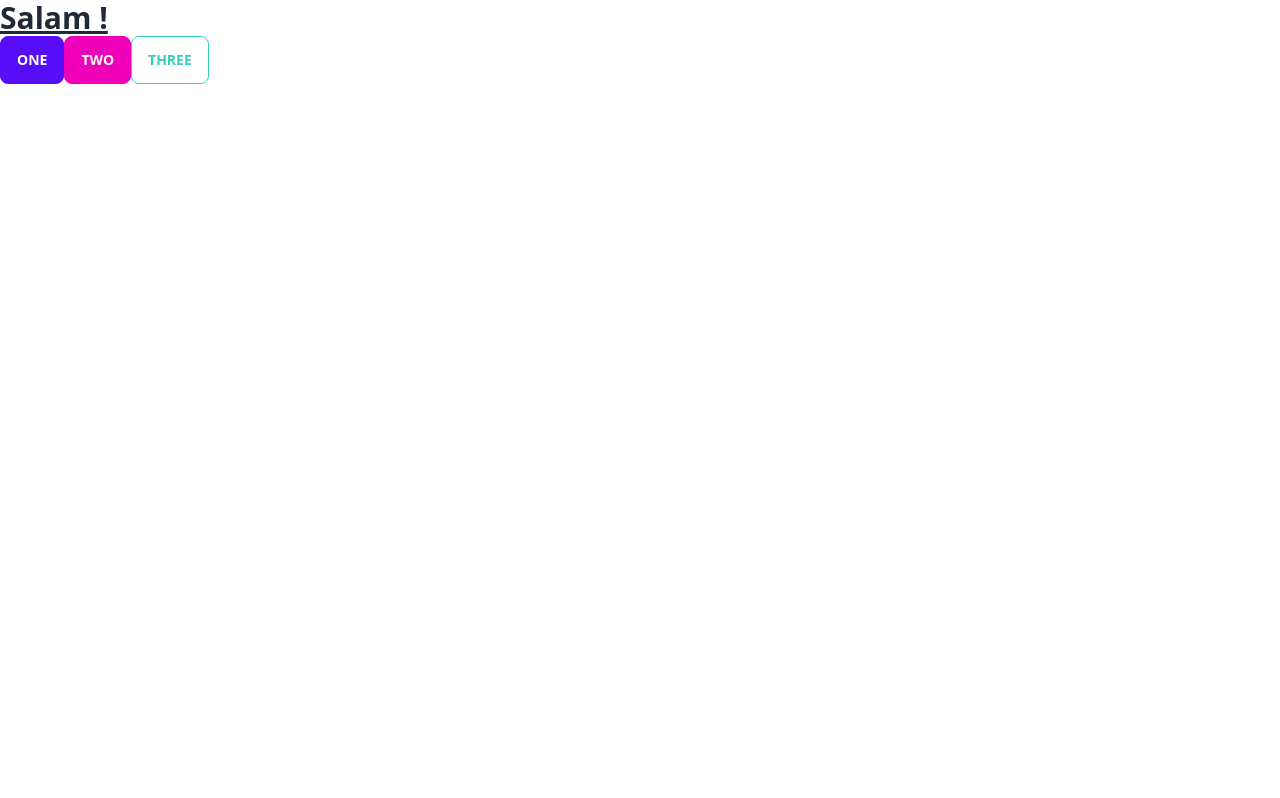
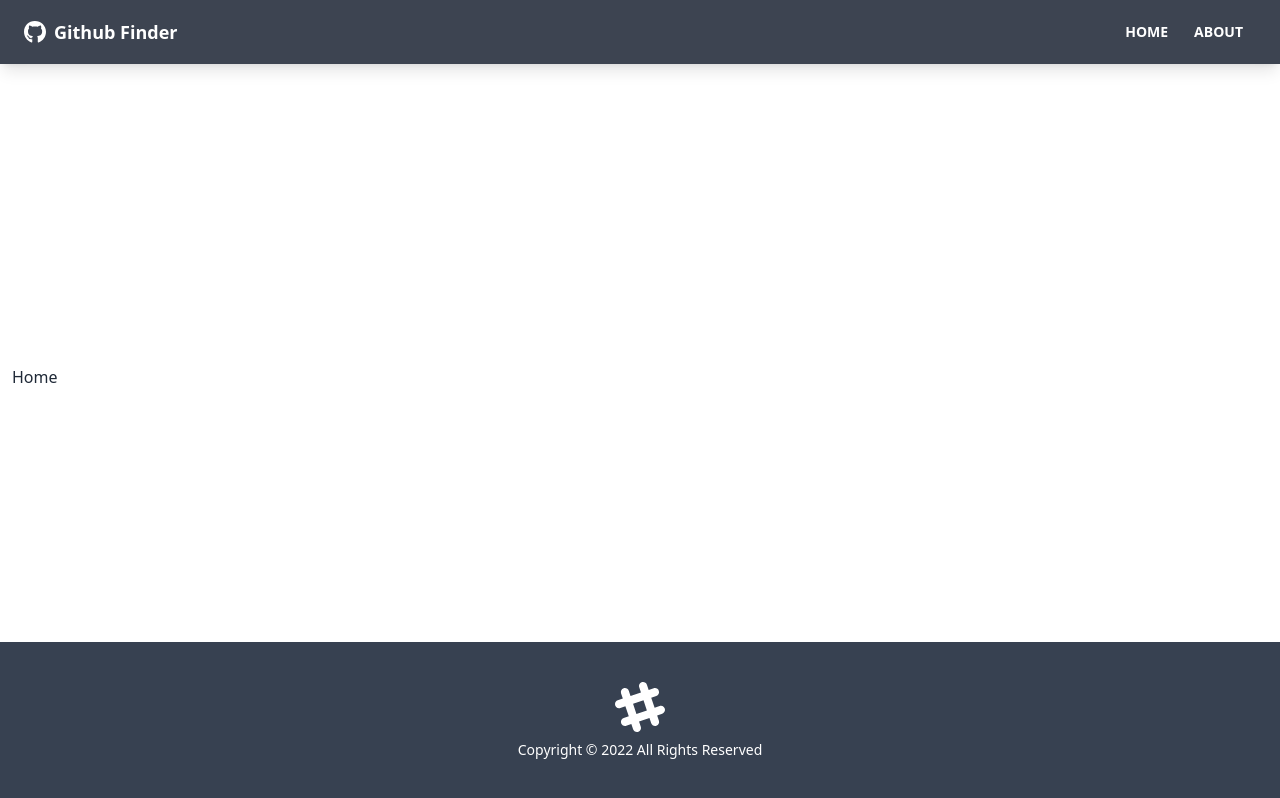
Before and after one commit to Muhammed-Alaa-Kanzari/github-finder, a React (Create React App) app: page / in a window 1280 px wide. Built offline with nearby package versions, Linux system fonts and the light colour scheme.

Commit message:
Add Routing to App Component

```diff
--- a/src/App.js
+++ b/src/App.js
@@ -1,13 +1,27 @@
 import "./App.css";
+import { BrowserRouter as Router, Route, Routes } from "react-router-dom";
+import Navbar from "./components/layout/Navbar";
+import Footer from "./components/layout/Footer";
+import Home from "./components/pages/Home";
+import About from "./components/pages/About";
+import NotFound from "./components/pages/NotFound";
 
 function App() {
   return (
-    <div>
-      <h1 className="text-3xl font-bold underline">Salam !</h1>
-      <button class="btn btn-primary">One</button>
-      <button class="btn btn-secondary">Two</button>
-      <button class="btn btn-accent btn-outline">Three</button>
-    </div>
+    <Router>
+      <div className="flex flex-col justify-between h-screen">
+        <Navbar />
+        <main className="container mx-auto px-3 pb -12">
+          <Routes>
+            <Route path="/" element={<Home />} />
+            <Route path="/about" element={<About />} />
+            <Route path="/notfound" element={<NotFound />} />
+            <Route path="/*" element={<NotFound />} />
+          </Routes>
+        </main>
+        <Footer />
+      </div>
+    </Router>
   );
 }
 
```
